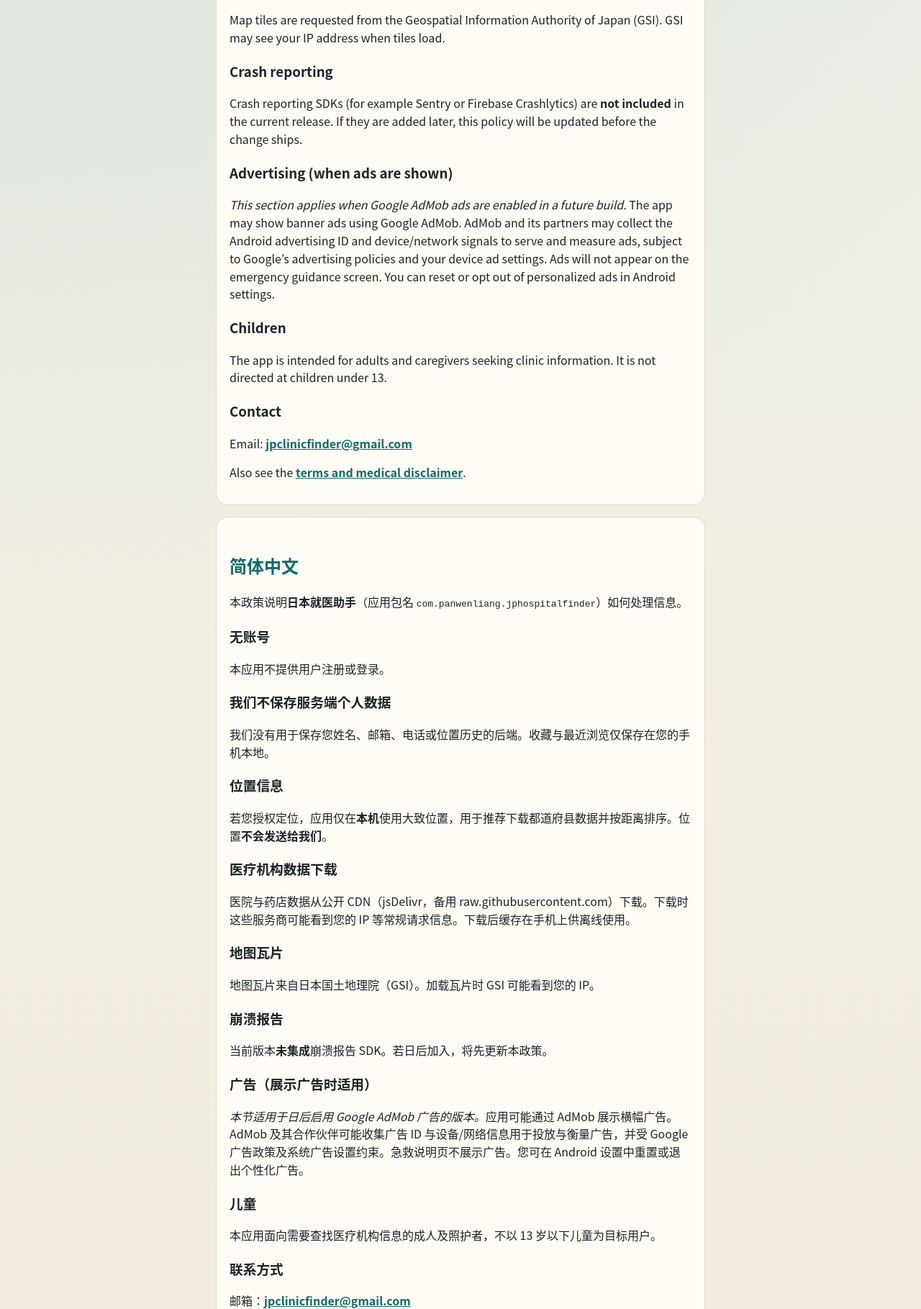
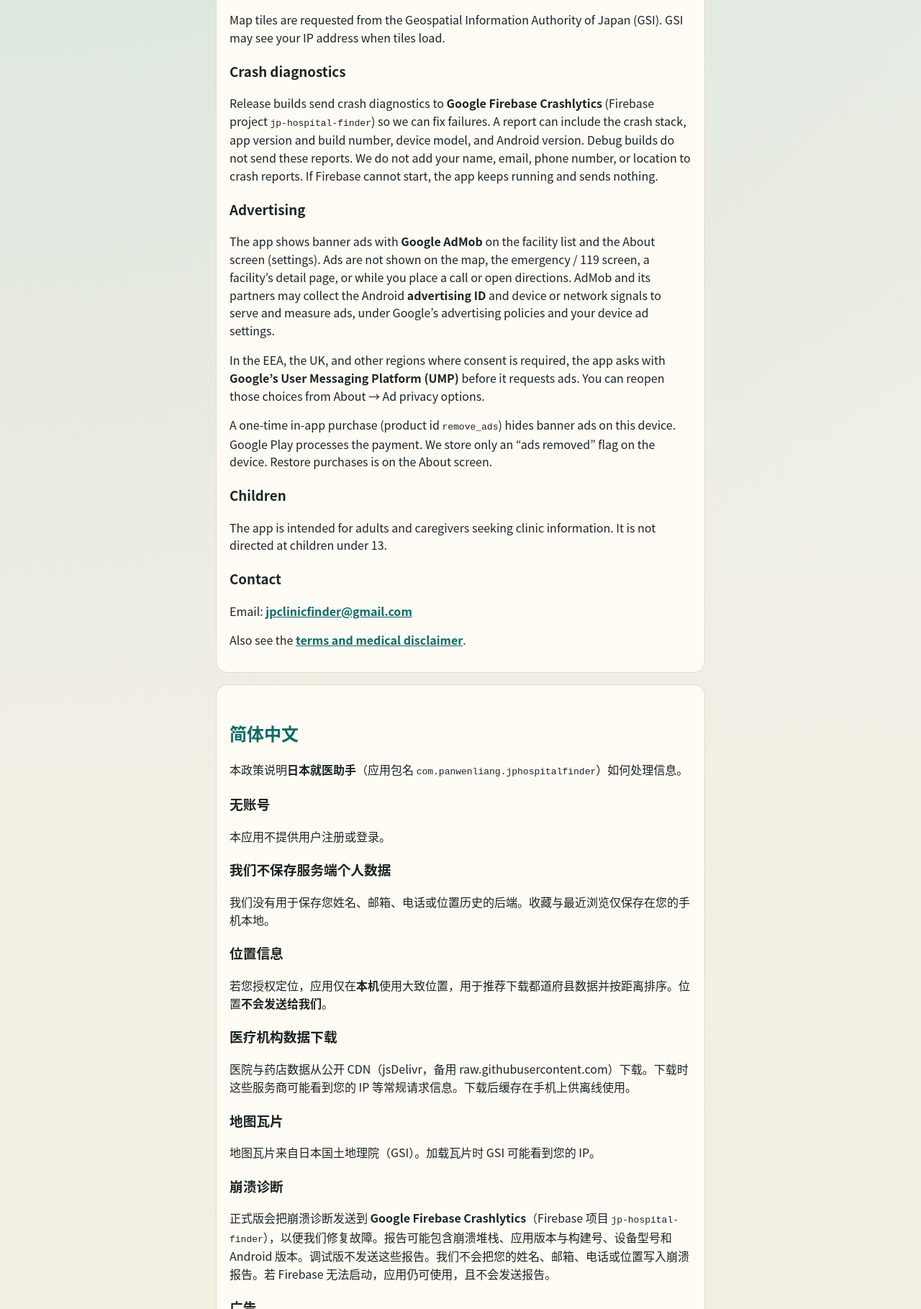
Before and after one commit to panwenliang/jp-hospital-data, a plain HTML site: page docs/privacy.html in a window 1280 px wide. Shown: the part 981-2800 px from the top of the page at 72% size. Drawn offline with Linux system fonts and the light colour scheme.

Commit message:
Update privacy policy: ads (AdMob/UMP), in-app purchase, Crashlytics

```diff
--- a/docs/privacy.html
+++ b/docs/privacy.html
@@ -10,7 +10,7 @@
   <header class="banner">
     <p class="brand"><a href="index.html">Japan Clinic Finder</a></p>
     <h1>Privacy policy</h1>
-    <p class="lead">Last updated: 2026-10-01</p>
+    <p class="lead">Last updated: 2026-10-20</p>
   </header>
   <nav class="langs" aria-label="Language">
     <a href="#en">English</a>
@@ -31,10 +31,12 @@
       <p>Hospital and pharmacy files are downloaded from public CDNs (jsDelivr and, as fallback, raw.githubusercontent.com) that host the open data package. Those providers may see your IP address and standard request metadata when a download runs. The files are then cached on your phone for offline use.</p>
       <h3>Map tiles</h3>
       <p>Map tiles are requested from the Geospatial Information Authority of Japan (GSI). GSI may see your IP address when tiles load.</p>
-      <h3>Crash reporting</h3>
-      <p>Crash reporting SDKs (for example Sentry or Firebase Crashlytics) are <strong>not included</strong> in the current release. If they are added later, this policy will be updated before the change ships.</p>
-      <h3>Advertising (when ads are shown)</h3>
-      <p><em>This section applies when Google AdMob ads are enabled in a future build.</em> The app may show banner ads using Google AdMob. AdMob and its partners may collect the Android advertising ID and device/network signals to serve and measure ads, subject to Google’s advertising policies and your device ad settings. Ads will not appear on the emergency guidance screen. You can reset or opt out of personalized ads in Android settings.</p>
+      <h3>Crash diagnostics</h3>
+      <p>Release builds send crash diagnostics to <strong>Google Firebase Crashlytics</strong> (Firebase project <code>jp-hospital-finder</code>) so we can fix failures. A report can include the crash stack, app version and build number, device model, and Android version. Debug builds do not send these reports. We do not add your name, email, phone number, or location to crash reports. If Firebase cannot start, the app keeps running and sends nothing.</p>
+      <h3>Advertising</h3>
+      <p>The app shows banner ads with <strong>Google AdMob</strong> on the facility list and the About screen (settings). Ads are not shown on the map, the emergency / 119 screen, a facility’s detail page, or while you place a call or open directions. AdMob and its partners may collect the Android <strong>advertising ID</strong> and device or network signals to serve and measure ads, under Google’s advertising policies and your device ad settings.</p>
+      <p>In the EEA, the UK, and other regions where consent is required, the app asks with <strong>Google’s User Messaging Platform (UMP)</strong> before it requests ads. You can reopen those choices from About → Ad privacy options.</p>
+      <p>A one-time in-app purchase (product id <code>remove_ads</code>) hides banner ads on this device. Google Play processes the payment. We store only an “ads removed” flag on the device. Restore purchases is on the About screen.</p>
       <h3>Children</h3>
       <p>The app is intended for adults and caregivers seeking clinic information. It is not directed at children under 13.</p>
       <h3>Contact</h3>
@@ -55,10 +57,12 @@
       <p>医院与药店数据从公开 CDN（jsDelivr，备用 raw.githubusercontent.com）下载。下载时这些服务商可能看到您的 IP 等常规请求信息。下载后缓存在手机上供离线使用。</p>
       <h3>地图瓦片</h3>
       <p>地图瓦片来自日本国土地理院（GSI）。加载瓦片时 GSI 可能看到您的 IP。</p>
-      <h3>崩溃报告</h3>
-      <p>当前版本<strong>未集成</strong>崩溃报告 SDK。若日后加入，将先更新本政策。</p>
-      <h3>广告（展示广告时适用）</h3>
-      <p><em>本节适用于日后启用 Google AdMob 广告的版本。</em>应用可能通过 AdMob 展示横幅广告。AdMob 及其合作伙伴可能收集广告 ID 与设备/网络信息用于投放与衡量广告，并受 Google 广告政策及系统广告设置约束。急救说明页不展示广告。您可在 Android 设置中重置或退出个性化广告。</p>
+      <h3>崩溃诊断</h3>
+      <p>正式版会把崩溃诊断发送到 <strong>Google Firebase Crashlytics</strong>（Firebase 项目 <code>jp-hospital-finder</code>），以便我们修复故障。报告可能包含崩溃堆栈、应用版本与构建号、设备型号和 Android 版本。调试版不发送这些报告。我们不会把您的姓名、邮箱、电话或位置写入崩溃报告。若 Firebase 无法启动，应用仍可使用，且不会发送报告。</p>
+      <h3>广告</h3>
+      <p>应用通过 <strong>Google AdMob</strong> 在医疗机构列表和“关于”（设置）页展示横幅广告。地图、急救 / 119、机构详情，以及拨号或导航过程中不展示广告。AdMob 及其合作伙伴可能收集 Android <strong>广告 ID</strong> 以及设备或网络信息，用于投放和衡量广告，并受 Google 广告政策及系统广告设置约束。</p>
+      <p>在欧盟、英国及其他需要同意的地区，应用会在请求广告前通过 <strong>Google 用户消息平台（UMP）</strong> 征求同意。您可以在“关于 → 广告隐私选项”中再次打开这些选项。</p>
+      <p>一次性应用内购买（商品 ID <code>remove_ads</code>）可在本机关闭横幅广告。付款由 Google Play 处理。我们只在设备上保存“已移除广告”标记。“关于”页可以恢复购买。</p>
       <h3>儿童</h3>
       <p>本应用面向需要查找医疗机构信息的成人及照护者，不以 13 岁以下儿童为目标用户。</p>
       <h3>联系方式</h3>
@@ -79,10 +83,12 @@
       <p>病院・薬局データは公開 CDN（jsDelivr、予備として raw.githubusercontent.com）から取得します。ダウンロード時、これらの提供者は IP アドレス等の通常の通信情報を取得し得ます。取得後は端末にキャッシュし、オフラインで利用できます。</p>
       <h3>地図タイル</h3>
       <p>地図タイルは国土地理院（GSI）から取得します。タイル取得時に GSI が IP アドレスを取得する場合があります。</p>
-      <h3>クラッシュ報告</h3>
-      <p>現在のリリースにはクラッシュ報告 SDK を<strong>含みません</strong>。将来追加する場合は、公開前に本ポリシーを更新します。</p>
-      <h3>広告（広告表示時に適用）</h3>
-      <p><em>本節は、将来 Google AdMob 広告を有効にしたビルドに適用されます。</em>バナー広告を表示する場合、AdMob およびそのパートナーが広告 ID や端末・ネットワーク情報を取得し、広告配信・効果測定に用いることがあります（Google の広告ポリシーおよび端末の広告設定に従います）。救急案内画面には広告を出しません。Android の設定でパーソナライズド広告のリセットやオプトアウトが可能です。</p>
+      <h3>クラッシュ診断</h3>
+      <p>リリース版は、不具合の修正のためクラッシュ診断を <strong>Google Firebase Crashlytics</strong>（Firebase プロジェクト <code>jp-hospital-finder</code>）へ送信します。報告にはクラッシュ時のスタック、アプリのバージョンとビルド番号、端末モデル、Android のバージョンが含まれることがあります。デバッグ版では送信しません。氏名・メール・電話番号・位置情報はクラッシュ報告に含めません。Firebase を開始できない場合、アプリはそのまま動作し、報告は送りません。</p>
+      <h3>広告</h3>
+      <p>施設一覧と「このアプリ」（設定）画面に、<strong>Google AdMob</strong> のバナー広告を表示します。地図、救急 / 119、施設の詳細、電話発信、経路案内には広告を出しません。AdMob およびそのパートナーは、広告配信と効果測定のため Android の<strong>広告 ID</strong> や端末・ネットワーク情報を取得することがあります（Google の広告ポリシーおよび端末の広告設定に従います）。</p>
+      <p>EEA・英国など同意が必要な地域では、広告をリクエストする前に <strong>Google のユーザーメッセージプラットフォーム（UMP）</strong> で同意を求めます。「このアプリ → 広告のプライバシー設定」から再度開けます。</p>
+      <p>一回限りのアプリ内購入（商品 ID <code>remove_ads</code>）で、この端末のバナー広告を非表示にできます。支払いは Google Play が処理します。端末には「広告を非表示にした」印だけを保存します。購入の復元は「このアプリ」画面にあります。</p>
       <h3>お子さま</h3>
       <p>本アプリは医療機関情報を探す成人・保護者向けであり、13 歳未満の子どもを対象としていません。</p>
       <h3>お問い合わせ</h3>
```
